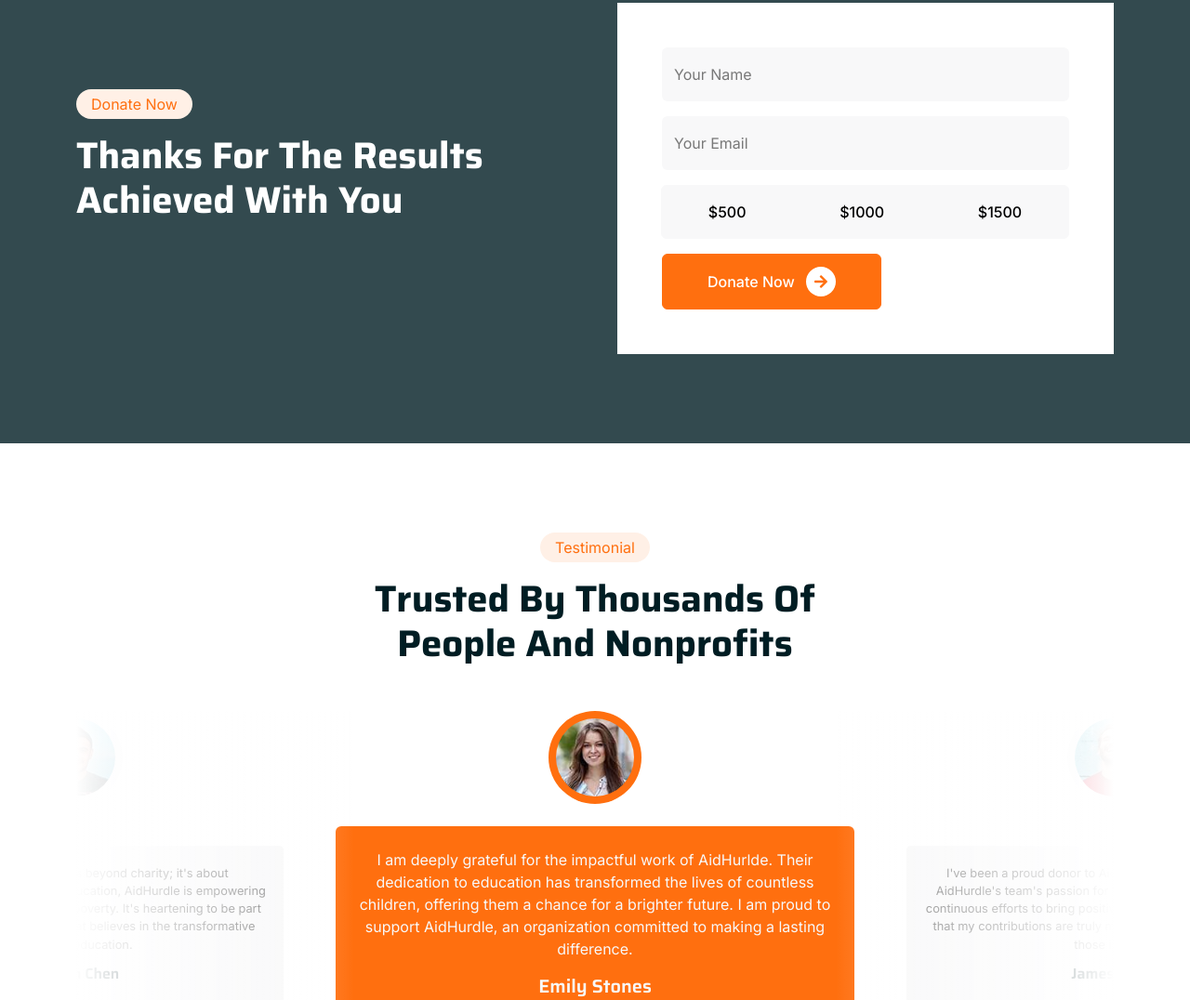
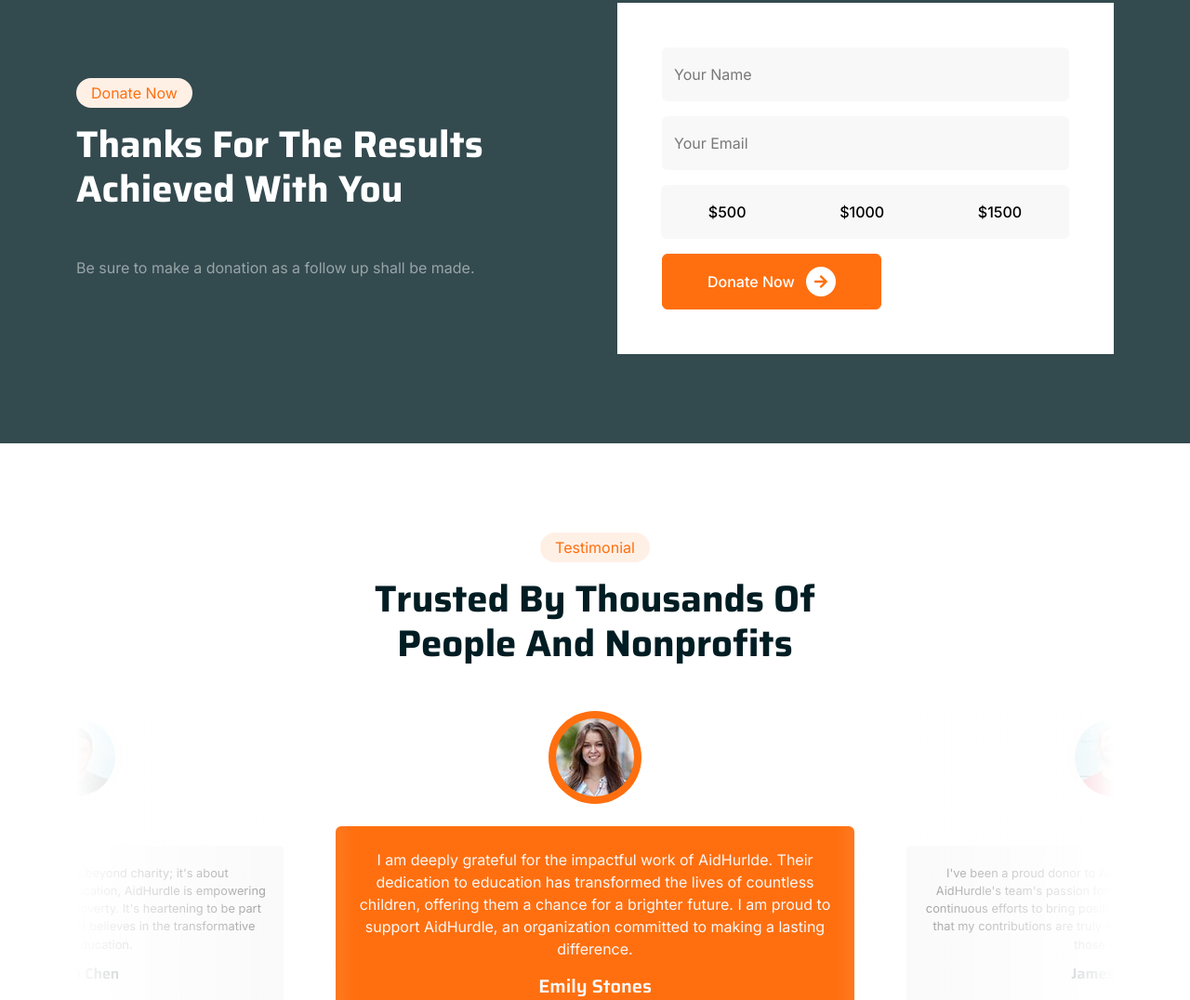
Before and after one commit to seigdev/charityweb, a plain HTML site: page index.html in a window 1280 px wide. Shown: the part 1596-2672 px from the top of the page at 93% size. Drawn offline with nearby package versions, Linux system fonts and the light colour scheme.

Commit message:
appended 01

```diff
--- a/index.html
+++ b/index.html
@@ -232,11 +232,9 @@
               <h1 class="display-6 text-white mb-5">
                 Thanks For The Results Achieved With You
               </h1>
-              <!-- <p class="text-white-50 mb-0">
-                Tempor erat elitr rebum at clita. Diam dolor diam ipsum sit.
-                Aliqu diam amet diam et eos. Clita erat ipsum et lorem et sit,
-                sed stet lorem sit clita duo justo magna dolore erat amet
-              </p> -->
+              <p class="text-white-50 mb-0">
+                Be sure to make a donation as a follow up shall be made.
+              </p>
             </div>
             <div class="col-lg-6 wow fadeIn" data-wow-delay="0.5s">
               <div class="h-100 bg-white p-5">
```
